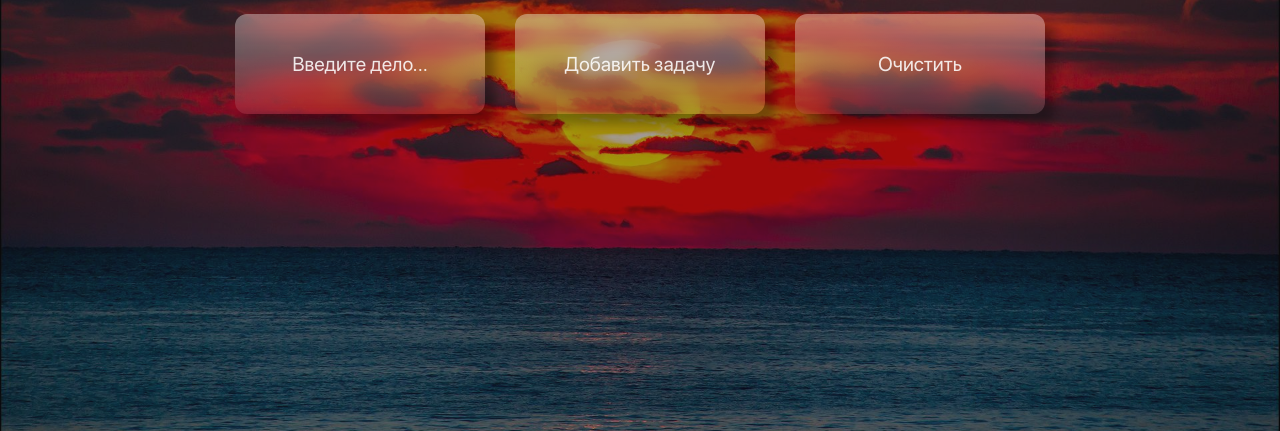
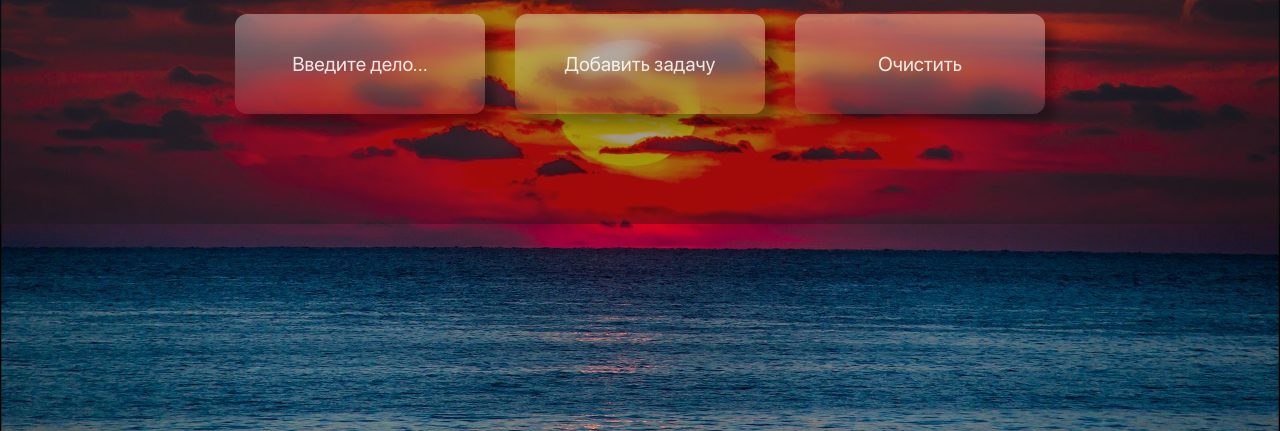
Before and after one commit to daniltro/my-momentum-app, a website built with Vite: page index.html in a window 1280 px wide. Shown: the part 369-800 px from the top of the page. Built offline with nearby package versions, Linux system fonts and the light colour scheme; no server answers.

Commit message:
fixed overlay's bug

```diff
--- a/index.html
+++ b/index.html
@@ -6,7 +6,7 @@
     <meta name="viewport" content="width=device-width, initial-scale=1.0" />
     <title>App</title>
   </head>
-  <body>
+  <body class="page">
     <div class="app" id="app">
       <div class="container">
         <section class="info-section">
--- a/src/components/dateTime/dateTime.css
+++ b/src/components/dateTime/dateTime.css
@@ -28,4 +28,5 @@
   font-size: 96px;
   color: #fff;
   opacity: 0.8;
+  inline-size: fit-content;
 }
--- a/src/styles/main.css
+++ b/src/styles/main.css
@@ -10,11 +10,17 @@
   box-sizing: border-box;
 }
 
-body {
-  box-shadow: 40px 60px 150px 0 rgba(59, 38, 123, 0.7);
-  background: linear-gradient(136deg, #2e335a 0%, #1c1b33 100%);
-  block-size: 100vh;
+.page {
   position: relative;
+}
+.page::before {
+  content: "";
+  inline-size: 100%;
+  position: absolute;
+  inset: 0;
+  background-color: #1b1a1a;
+  opacity: 0.4;
+  z-index: -1;
 }
 
 .info-section {
@@ -26,17 +32,6 @@ body {
   padding: 20px;
   display: flex;
   justify-content: center;
-}
-
-.app::before {
-  content: "";
-  inline-size: 100%;
-  block-size: 100%;
-  position: absolute;
-  inset: 0;
-  background-color: #1b1a1a;
-  opacity: 0.4;
-  z-index: -1;
 }
 
 .container {
```
